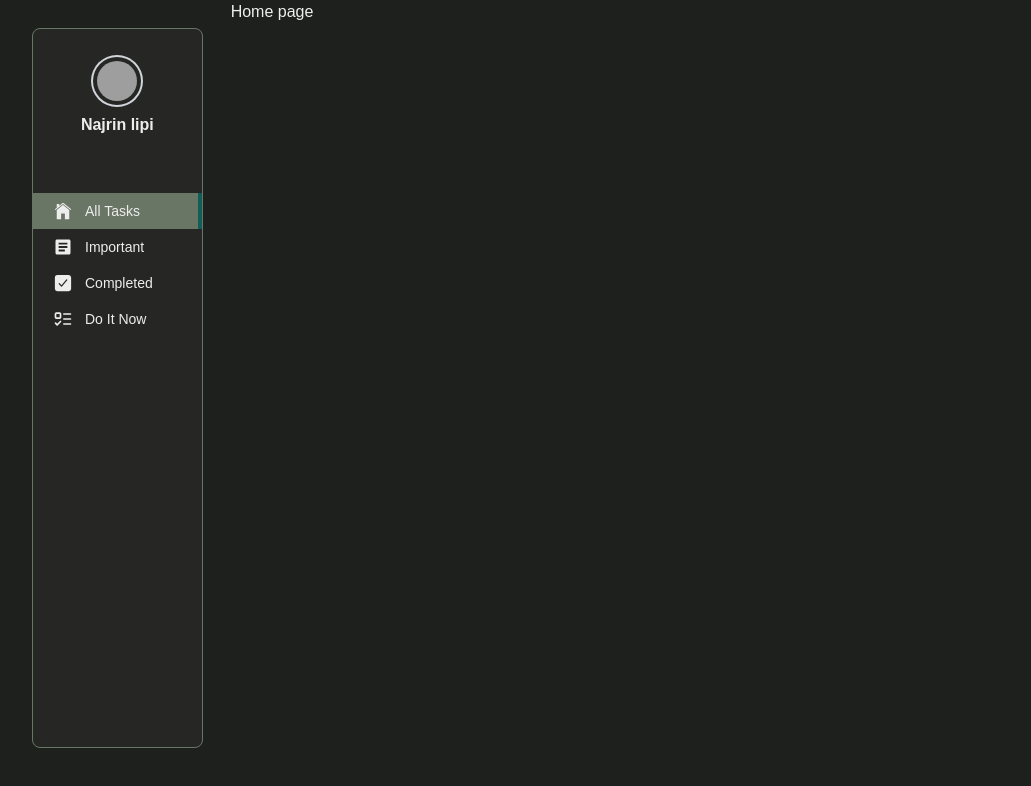
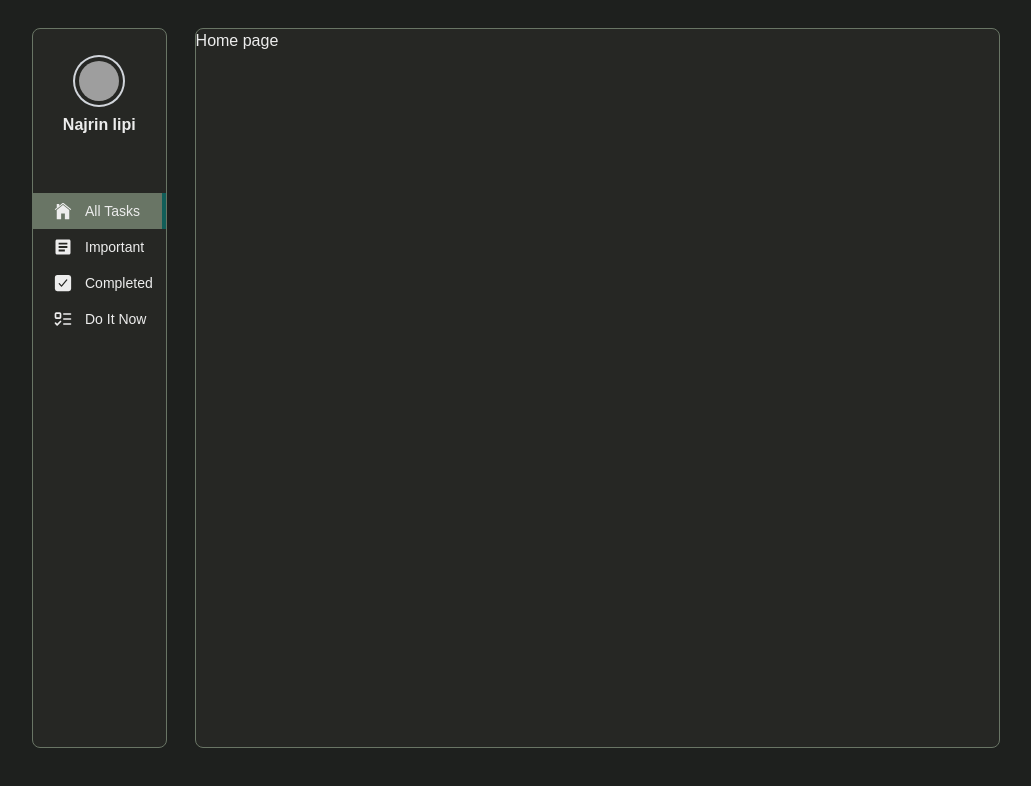
Before and after one commit to SamyaRoy999/Dayfect, a Next.js app: page / in a window 1280 px wide. Shown: the top 786 px of the page, without its empty margins (124-1155 px from the left). Built offline with nearby package versions, Linux system fonts and the light colour scheme; grey boxes are pictures that could not be loaded.

Commit message:
create a fast page

```diff
--- a/app/layout.tsx
+++ b/app/layout.tsx
@@ -30,7 +30,9 @@ export default function RootLayout({
         className={`${geistSans.variable} ${geistMono.variable} antialiased flex mx-auto max-w-screen-lg`}
       >
         <Sidebar />
-        {children}
+        <div className="lg:w-full side-bar h-[90vh] lg:mt-7 lg:mr-7 rounded-lg ">
+          {children}
+        </div>
       </body>
     </html>
   );
```
